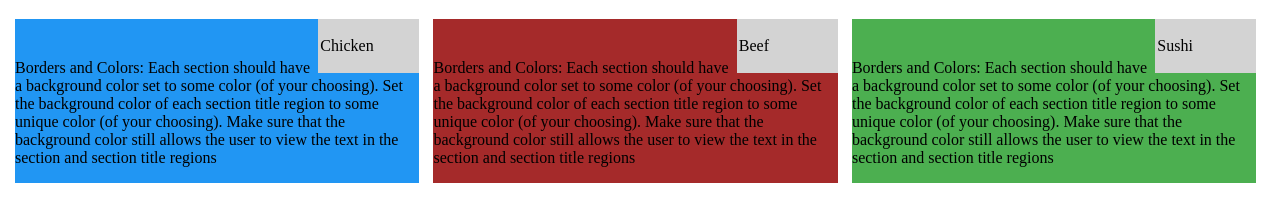
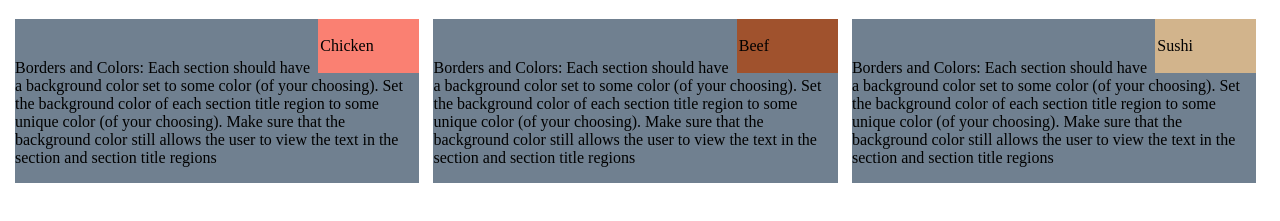
Before and after one commit to Ahsan-Farooq/module2-solution, a plain HTML site: page index.html in a window 1280 px wide. Shown: the part 103-324 px from the top of the page. Drawn offline with Linux system fonts and the light colour scheme.

Commit message:
Add files via upload

```diff
--- a/index.html
+++ b/index.html
@@ -10,7 +10,7 @@
 }
 
 .left {
-  background-color:#2196F3;
+  background-color:slategrey;
   margin-bottom: 2%;
   position: relative;
   margin-right:7px;
@@ -29,7 +29,7 @@
     position: relative;
   margin-right:7px;
   margin-left:7px;
-  background-color:brown;
+  background-color:slategrey;
   float:left;
   width: 32%; /* The width is 60%, by default */
 }
@@ -42,7 +42,7 @@
   margin-left:7px;
   position: relative;
   margin-right:7px;
-  background-color:#4CAF50;
+  background-color:slategrey;
   float:left;
   width:32%; /* The width is 20%, by default */
 }
@@ -55,7 +55,6 @@
   position:sticky;
   display: block;
   margin-right:0px;
-  background-color:lightgray;
   float: right;
   width:25%;
 
@@ -82,7 +81,7 @@
     <h1 style="margin-top:5%; text-align:center; position:relative"> Our Menu</h1>
     <div style="position: relative; display: block;" >
     <div style="display: block; position: relative;" class="left">
-   <div class="box" ><p>Chicken</p></div>
+   <div class="box" style="background-color:salmon" ><p>Chicken</p></div>
             <p style="margin-top: 10%;" >
              Borders and Colors: Each section should have a background color set to some color (of your choosing).
             Set the background color of each section title region to some unique color (of your choosing).
@@ -91,7 +90,7 @@
 
     </div>
     <div style="display: block; position: relative;" class="main">
-    <div  class="box"><p>Beef</p></div>
+    <div  class="box" style="background-color:sienna;"><p>Beef</p></div>
         <p style="margin-top: 10%;">Borders and Colors: Each section should have a background color set to some color (of your choosing).
         Set the background color of each section title region to some unique color (of your choosing).
         Make sure that the background color still allows the user to view the text in the section and
@@ -99,7 +98,7 @@
 
 </div>
 <div style="display: block; position: relative;" class="right">
-    <div  class="box" ><p>Sushi</p></div>
+    <div  class="box" style="background-color: tan;" ><p>Sushi</p></div>
     <p style="margin-top: 10%;">Borders and Colors: Each section should have a background color set to some color (of your choosing).
         Set the background color of each section title region to some unique color (of your choosing).
         Make sure that the background color still allows the user to view the text in the section and
```
